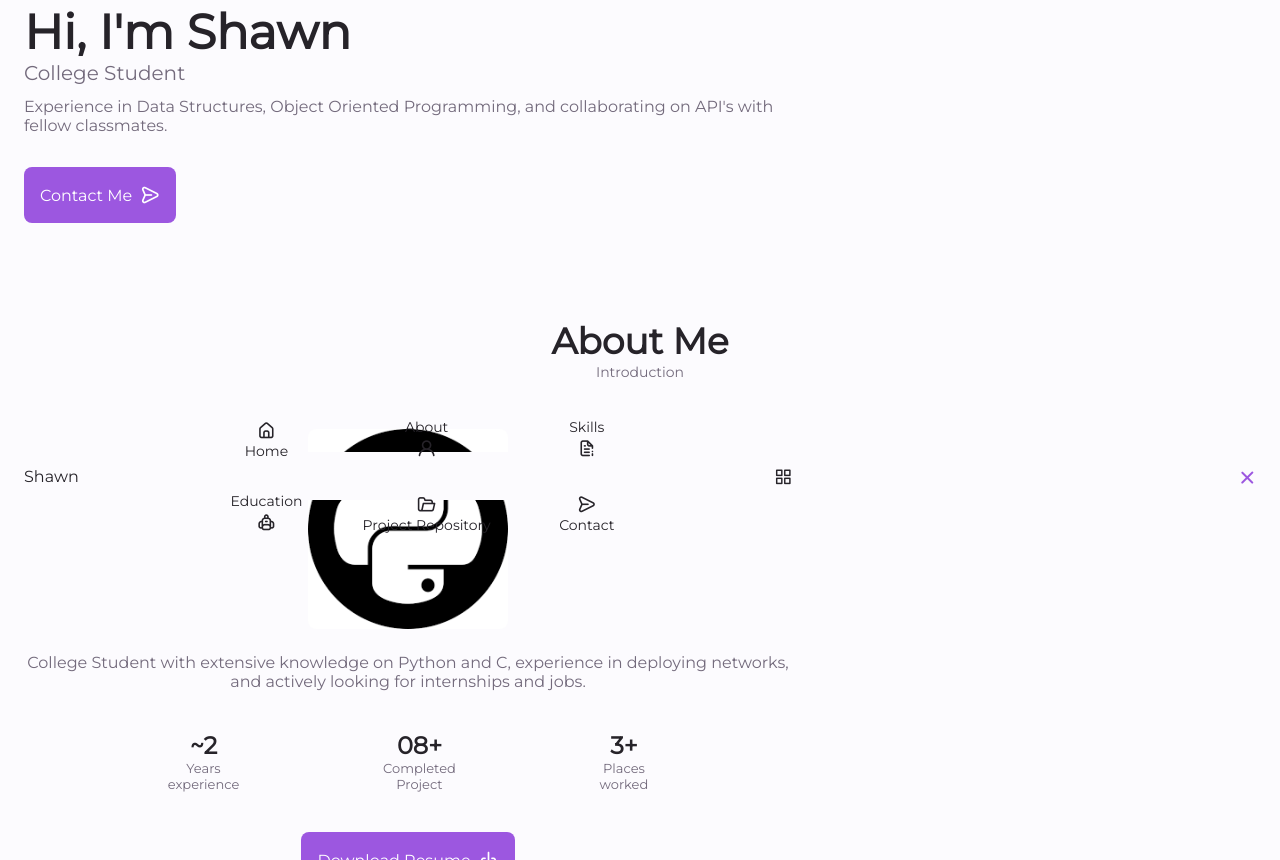
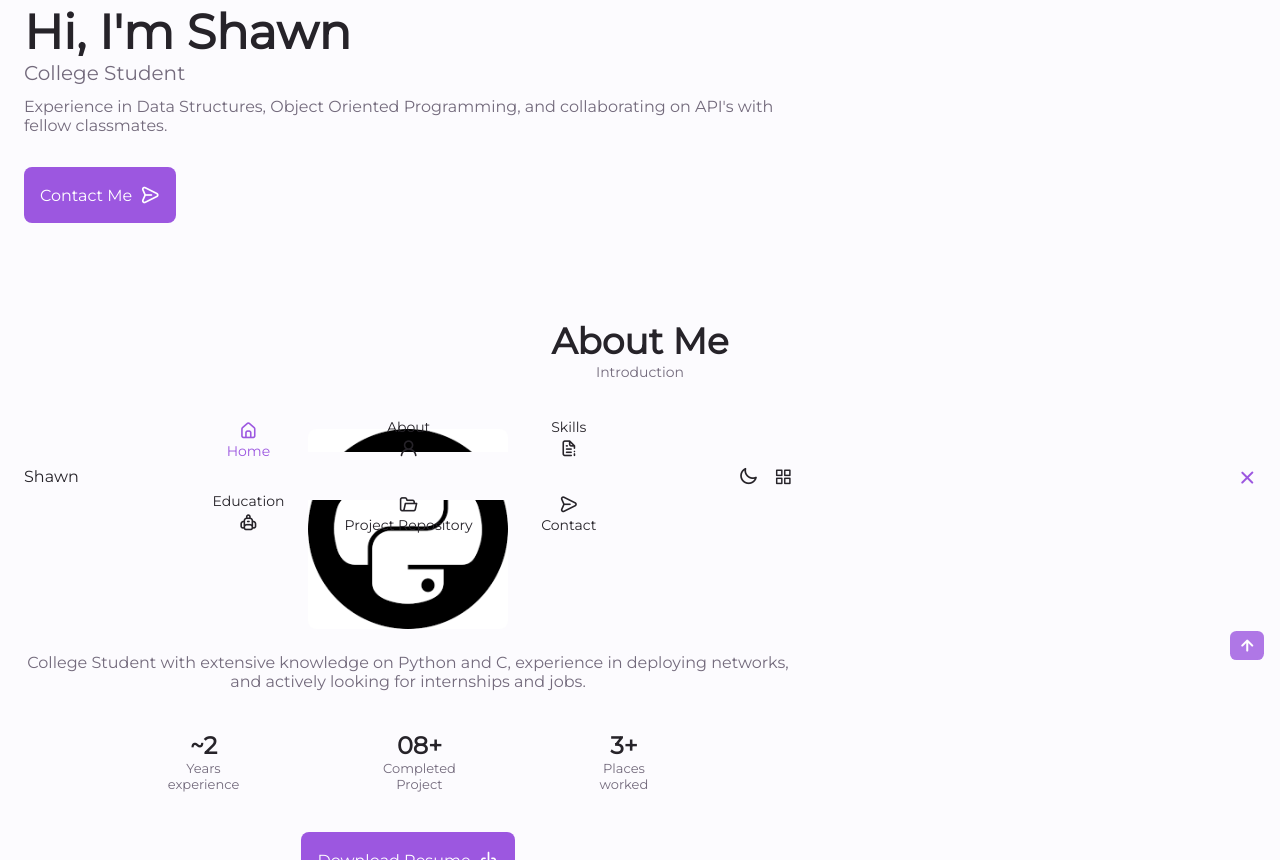
Before and after one commit to ShawnBakker/WEBSITE, a plain HTML site: page SHAWN Project Website - 2023 - Copy/index.html in a window 1280 px wide. Shown: the part 300-1160 px from the top of the page. Drawn offline with nearby package versions, Linux system fonts and the light colour scheme.

Commit message:
Update index.html

```diff
--- a/SHAWN Project Website - 2023 - Copy/index.html
+++ b/SHAWN Project Website - 2023 - Copy/index.html
@@ -24,7 +24,7 @@
                 <div class="nav__menu" id="nav-menu">
                     <ul class="nav__list grid">
                         <li class="nav__item">
-                            <a href="#home" class="nav__link">
+                            <a href="#home" class="nav__link active-link">
                                 <i class="uil uil-estate nav__icon"></i> Home
                             </a>
                         </li>
@@ -58,6 +58,8 @@
                 </div>
 
                 <div class="nav__btns">
+                    <!-- Dark/Light Mode -->
+                    <i class="uil uil-moon change-theme" id="theme-button"></i>
                     <div class="nav__toggle" id="nav-toggle">
                         <i class="uil uil-apps"></i>
                     </div>
@@ -563,7 +565,9 @@
         </footer>
 
         <!--==================== SCROLL TOP ====================-->
-
+        <a href="#" class="scrollup" id="scroll-up">
+            <i class="uil uil-arrow-up scrollup__icon"></i>
+        </a>
 
         <!--==================== SWIPER JS ====================-->
         <script src="assets/js/swiper-bundle.min.js"></script>
```
